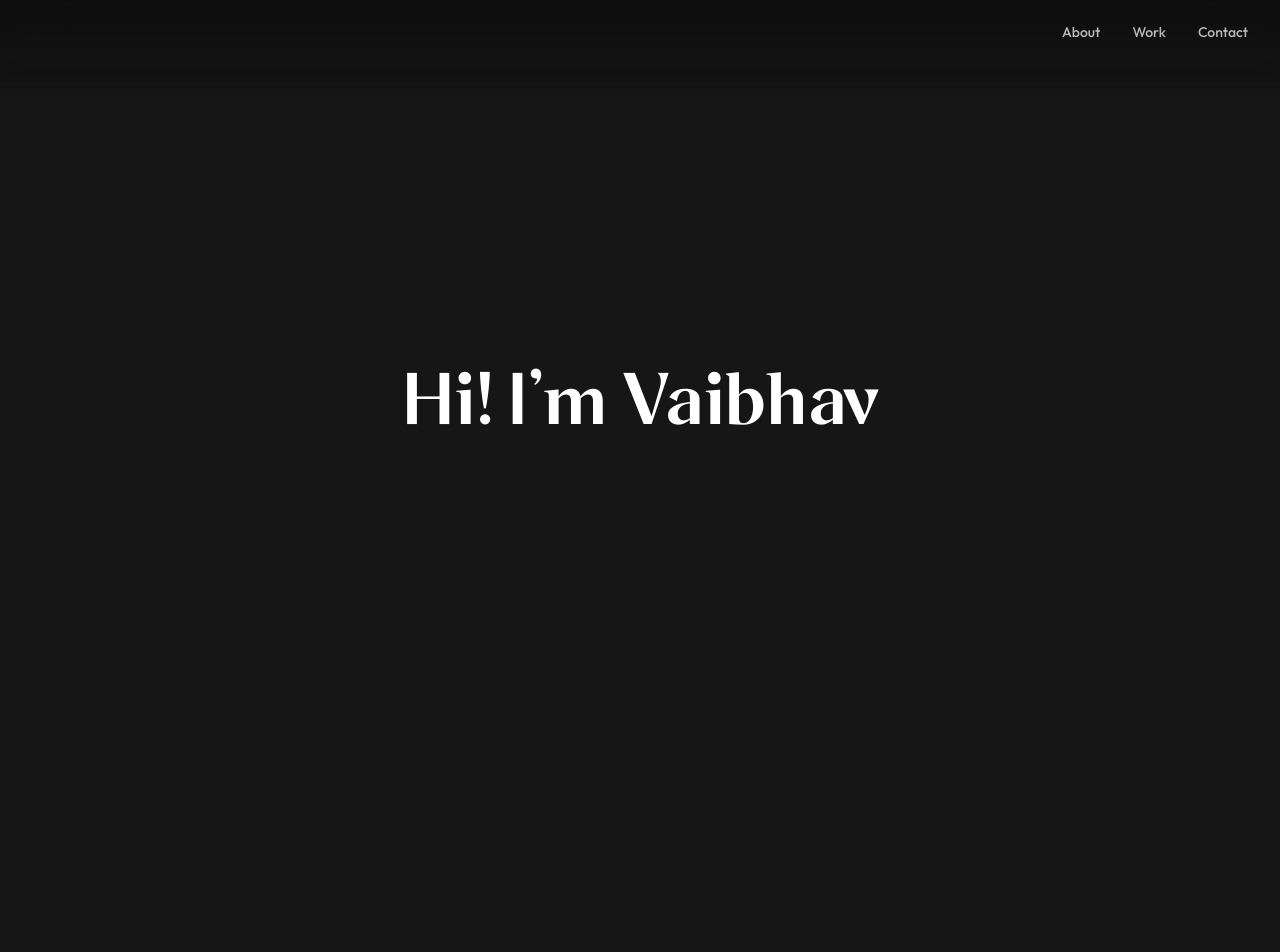
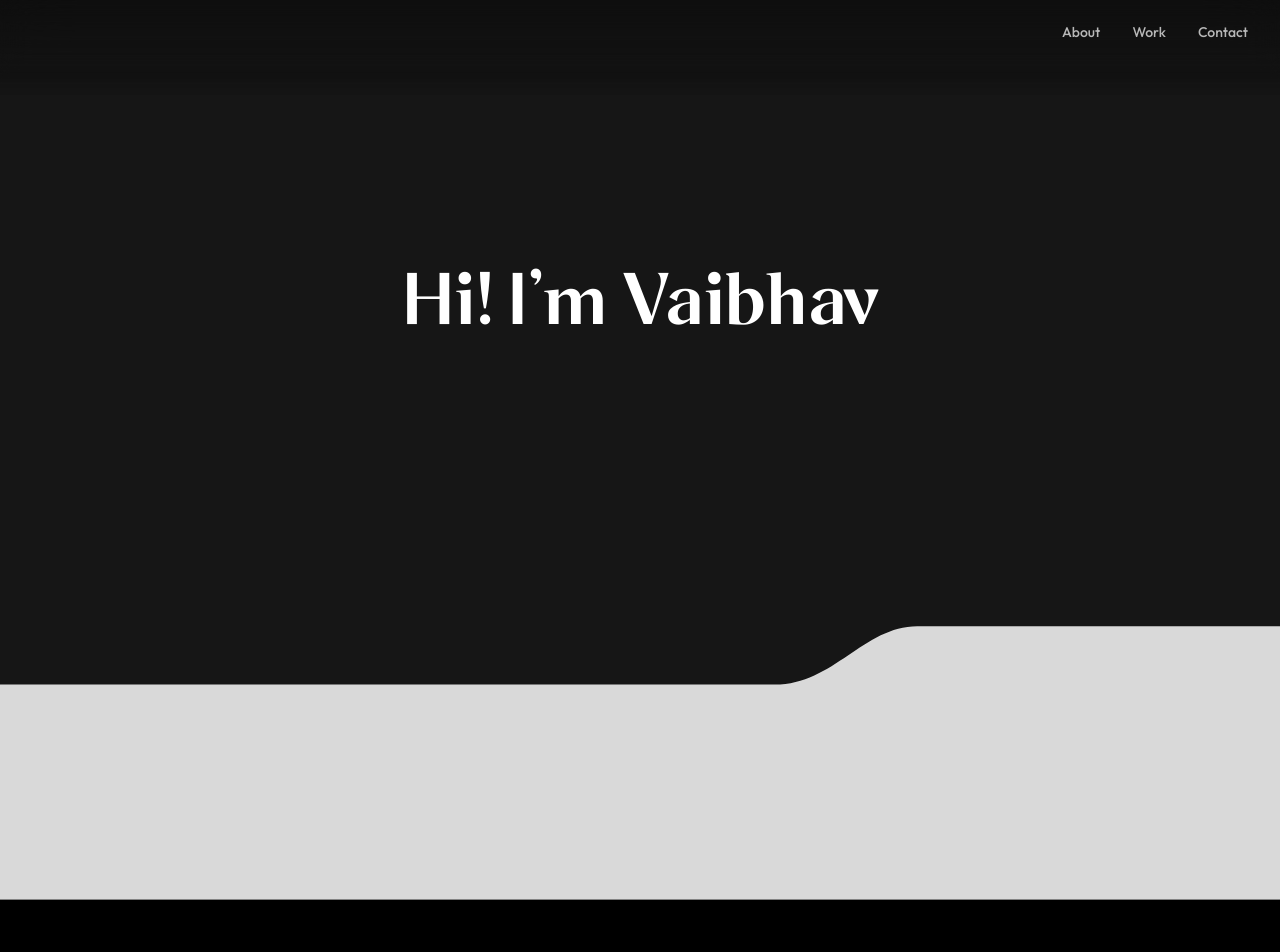
Before and after one commit to vaibhavkuks/portfolio, a Next.js app: page / in a window 1280 px wide. Shown: the top 952 px of the page. Built offline with nearby package versions, Linux system fonts and the light colour scheme.

Commit message:
feat: add SVG shape to enhance visual design and adjust hero section height

```diff
--- a/src/app/page.tsx
+++ b/src/app/page.tsx
@@ -161,7 +161,6 @@ export default function Home() {
     [0, 0.3, 0.5],
     [1, 0.5, 0]
   );
-  const headingBlur = useTransform(scrollYProgress, [0, 0.5], [0, 20]);
 
   // Projects animations
   const projectsY = useTransform(scrollYProgress, [0, 0.5, 1], [300, 0, 0]);
@@ -183,7 +182,7 @@ export default function Home() {
 
       {/* Hero Section - Slides up and blurs out */}
       <motion.div
-        className="min-h-screen flex items-center justify-center sticky top-0 z-10"
+        className="min-h-[calc(100vh-150pt)] flex items-center justify-center sticky top-0 z-10"
         style={{
           y: headingY,
           opacity: headingOpacity,
@@ -202,6 +201,16 @@ export default function Home() {
           opacity: 1,
         }}
       >
+        {/* SVG Shape at the top */}
+        <div className="absolute top-0 left-0 w-full -translate-y-full">
+          <img
+            src="./assets/swipe_shape.svg"
+            alt=""
+            className="w-full h-auto"
+            style={{ display: "block" }}
+          />
+        </div>
+
         <div className="flex mx-auto justify-center items-centerj min-w-full">
           {/* Projects Section */}
           <div className="mb-20">
```
Also changed, not shown: public/assets/swipe_shape.svg (added).
